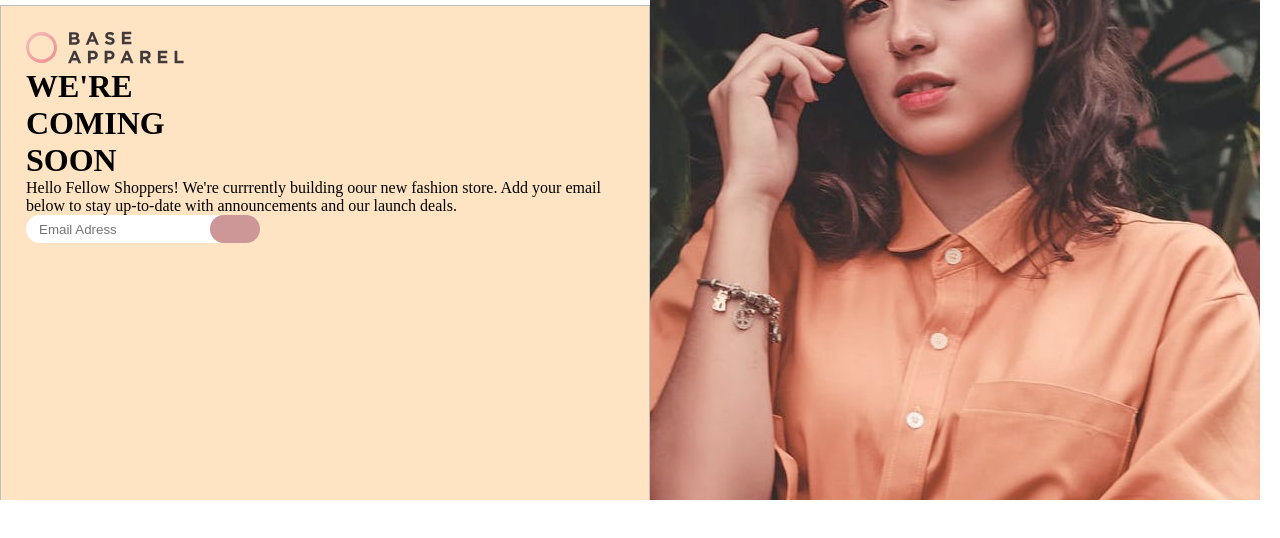
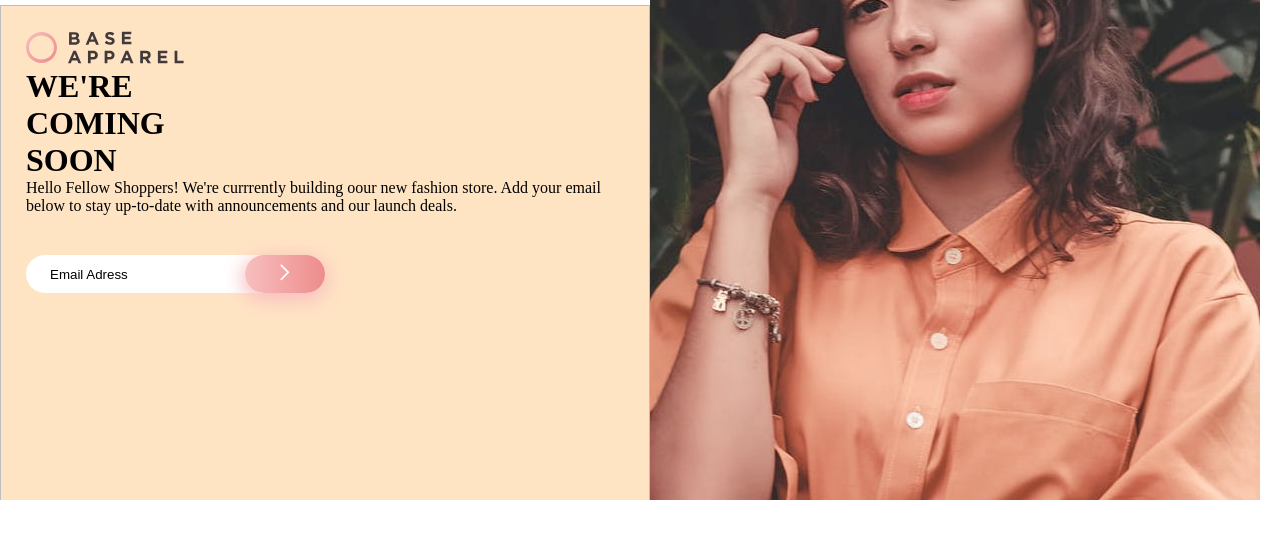
Before and after one commit to Maryahcee/base-aparrell-frontend-mentor-chanlleng, a Vue app: page / in a window 1280 px wide. Shown: the top 538 px of the page. Built offline with nearby package versions, Linux system fonts and the light colour scheme.

Commit message:
Update EmailForm.vue
add form styles
style button

```diff
--- a/src/components/EmailForm.vue
+++ b/src/components/EmailForm.vue
@@ -1,9 +1,12 @@
 <template>
 <div class="email">
-  <input v-model="address" placeholder="Email Adress">
-  <button class="click">
-          <img :src="icon">
+
+   <form action="">
+          <input v-model="address" placeholder="Email Adress">
+      <button class="click">
+          <img :src="icon"  class="arrow">
       </button>
+   </form>
 </div>
 </template>
 
@@ -12,36 +15,65 @@ import icon from  '../assets/images/icon-arrow.svg'
 
 export default {
     name: 'Form',
-    name: 'icon',
 
     props: ({
         Form:'',
-        icon: '',
     }),
 
   data: function() {
     return{
       address:'',
-      icon:'',
+     icon,
     }
   }
 }
 </script>
 
 <style>
+.email {
+    position: relative;
+    margin-top: 2.5rem;
+    height: 3rem;
+}
+
 input {
     padding: 13px;
     height: 28px;
-    border-radius: 15px;
-    border-style: none;
+    border-radius: 2rem;
+    border: 1px solid var(--red-light);
+    color: var(--red-light);
+    padding: 0.2rem 1.5rem;
+    height: 2.4rem;
+    width: 50%;
 }
-.click {
-    background-color:hsl(0, 36%, 70%);
-    padding: 3px;
-    margin: -19px;
-    border-radius: 30px;
-    width: 50px;
-    height: 28px;
-    border-style: none;
+
+input::placeholder {
+  color: var(--red-light);
+}
+
+input:focus,
+button:focus {
+  outline: none;
+}
+
+button {
+ background: linear-gradient(90deg, hsl(0, 80%, 86%), hsl(0, 74%, 74%));
+ border: 0;
+ border-radius: 2rem;
+ box-shadow: 0 5px 20px 3px hsl(0, 80%, 86%);
+ position: absolute;
+ top: 0;
+ right: 50%;
+ width: 5rem;
+ height: 80%;
+ cursor: pointer;
+ border-style: none;
+}
+
+.arrow {
+    width: 10px;
+    justify-content: center;
+    align-content: center;
+    margin: 2px 0;
 }
 </style>
```
